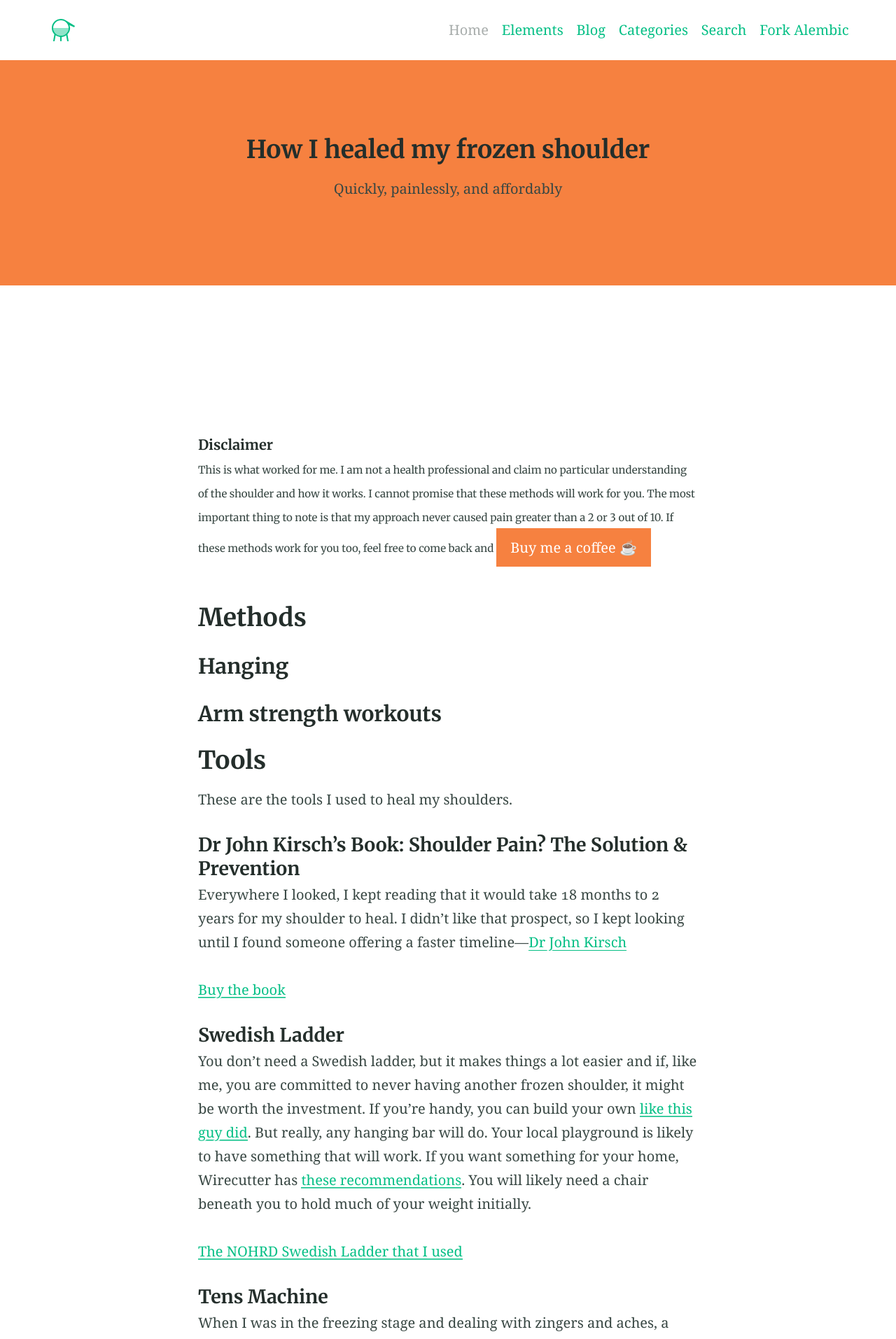
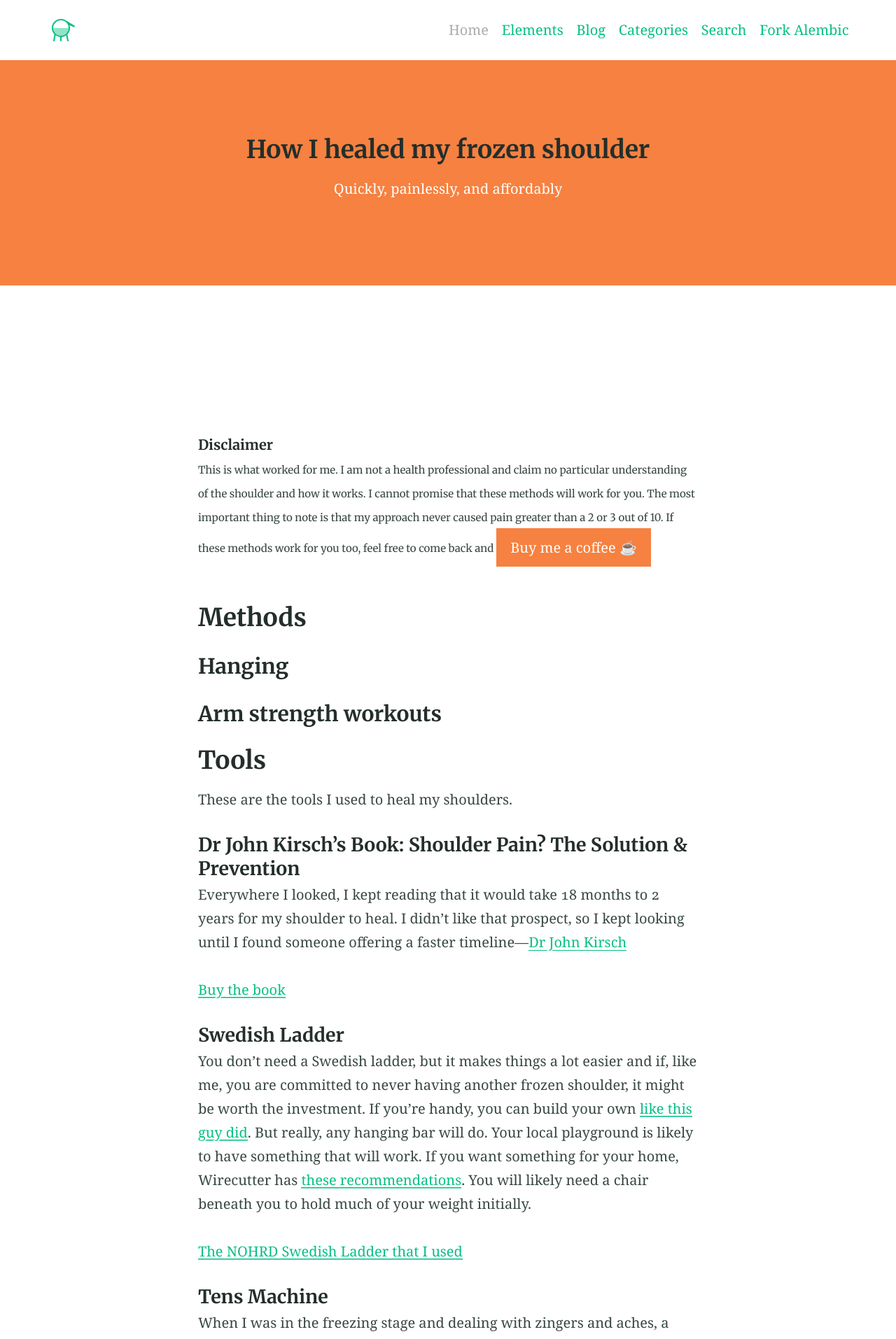
Before and after one commit to suzycc/heal-frozen-shoulder, a Jekyll site: the page built from index.md, in a window 1280 px wide. Shown: the top 1914 px of the page at 70% size. Built offline with Jekyll 4.4.1, drawn with Linux system fonts in a browser that asks for light colours; Markdown is read by kramdown in place of the engine named in the settings.

Commit message:
Update site-feature.html

```diff
--- a/_includes/site-feature.html
+++ b/_includes/site-feature.html
@@ -7,7 +7,7 @@
 {% endif %}
 
 {% if feature_text %}
-  <div class="feature" style="background-color: #f68140;">
+  <div class="feature" style="background-color: #f68140; color: white;">
     <div class="container typeset">
       {{ feature_text | markdownify }}
     </div>
```
